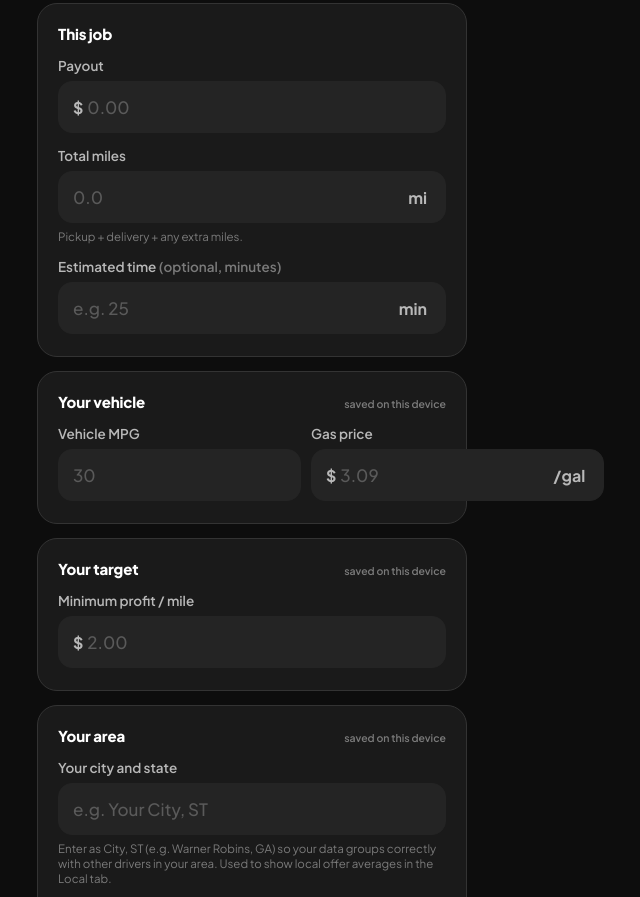
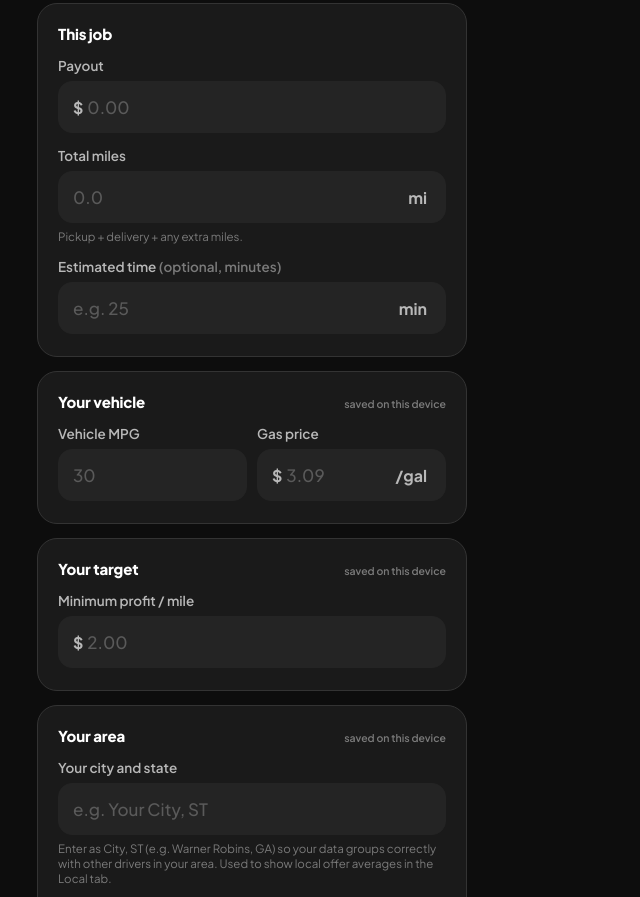
Before and after one commit to thomasjj2/gig-check, a plain HTML site: page index.html in a window 1280 px wide. Shown: the part 890-1787 px from the top of the page, without its empty margins (388-1028 px from the left). Drawn offline with Linux system fonts and the light colour scheme; no server answers.

Commit message:
fix(vehicle-form): prevent gas price field from overflowing on narrow screens
- Add flex-shrink:0 and white-space:nowrap to input prefix/suffix
  labels ($ and /gal) so they no longer get squeezed by the input.
- Add min-width:0 to row2 fields to allow proper flex shrinking.
- Stack MPG and Gas Price fields vertically instead of side-by-side
  on screens narrower than 360px, giving each field full width.

```diff
--- a/index.html
+++ b/index.html
@@ -292,7 +292,7 @@ src="https://www.facebook.com/tr?id=1256755967528123&ev=PageView&noscript=1"
     transition:border-color .15s ease;
   }
   .field .input-wrap:focus-within{ border-color:var(--accent); }
-  .field .prefix{ color:var(--paper-dim); font-weight:700; font-size:16px; padding-right:4px; }
+  .field .prefix{ color:var(--paper-dim); font-weight:700; font-size:16px; padding-right:4px; flex-shrink:0; white-space:nowrap; }
   .field input{
     flex:1;
     background:transparent;
@@ -310,7 +310,10 @@ src="https://www.facebook.com/tr?id=1256755967528123&ev=PageView&noscript=1"
   .field input::-webkit-inner-spin-button{ -webkit-appearance:none; margin:0; }
   .field input::placeholder{ color:#5A5A5A; font-weight:500; }
   .row2{ display:flex; gap:10px; }
-  .row2 .field{ flex:1; }
+  .row2 .field{ flex:1; min-width:0; }
+  @media (max-width:360px){
+    .row2{ flex-direction:column; }
+  }
 
   .actions{ display:flex; gap:10px; margin-bottom:4px; }
   button.clear{
```
